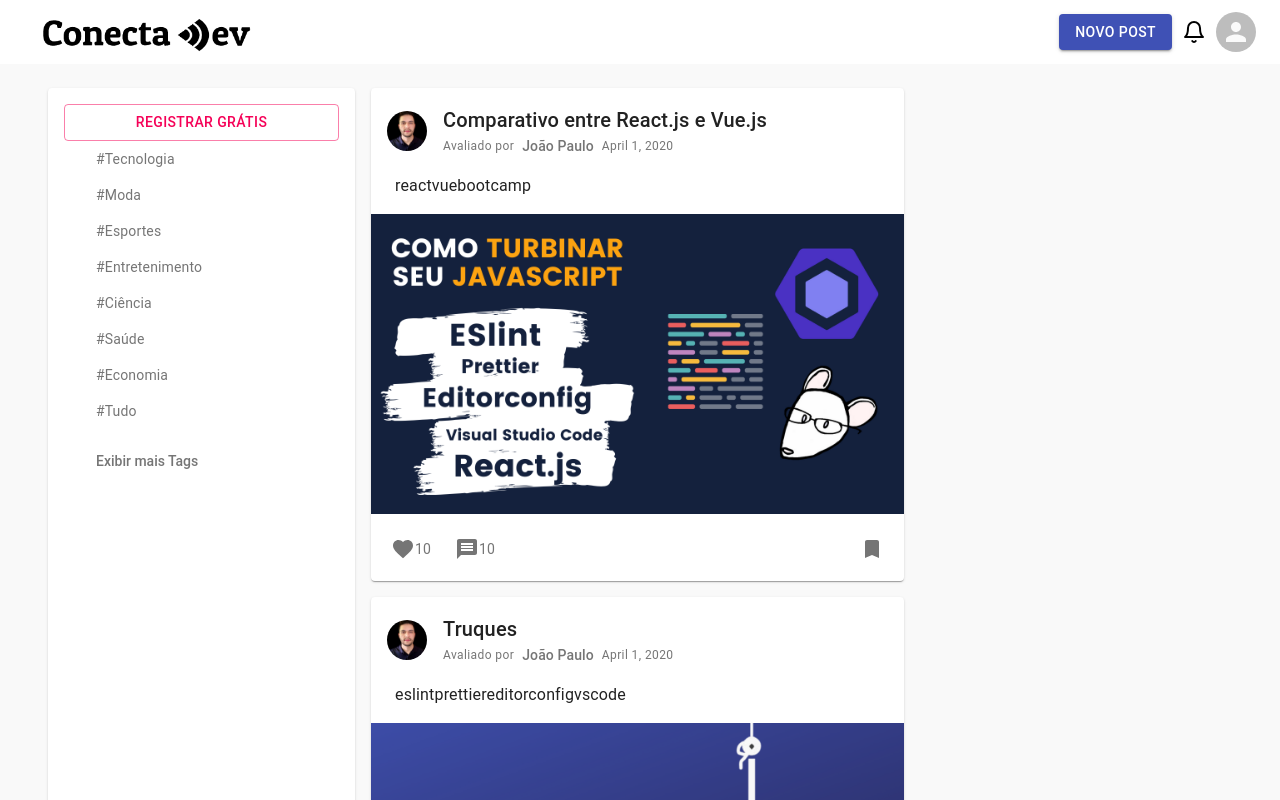
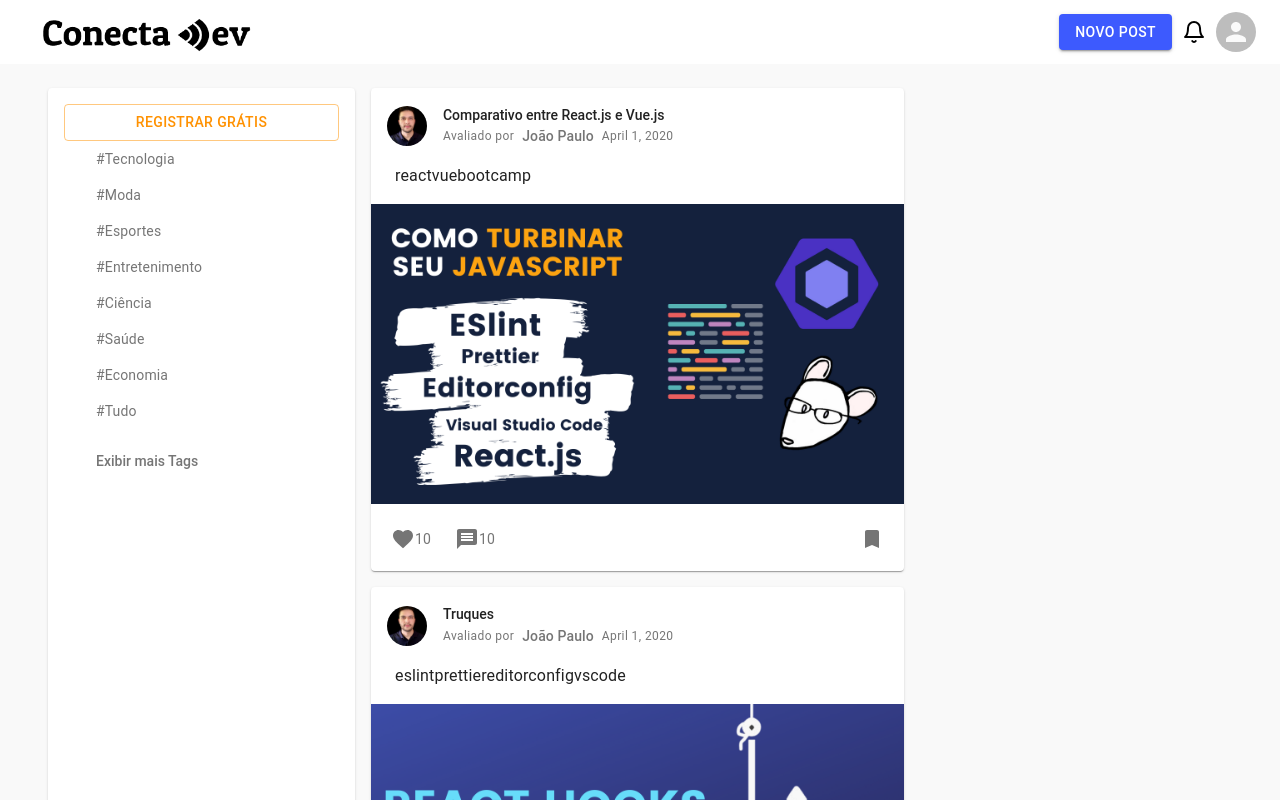
Before and after one commit to dinaerteneto/react-conecta-dev, a React (Create React App) app: page / in a window 1280 px wide. Shown: the top 800 px of the page. Built offline with nearby package versions, Linux system fonts and the light colour scheme.

Commit message:
theme change using provider

```diff
--- a/src/App.js
+++ b/src/App.js
@@ -1,9 +1,13 @@
 import React from "react";
 import Home from "./pages/Home";
+import { ThemeProvider } from '@material-ui/core/styles';
+import theme from "./theme";
 
 function App() {
   return (
-    <Home />
+    <ThemeProvider theme={theme}>
+      <Home />
+    </ThemeProvider>
   );
 }
 
--- /dev/null
+++ b/src/theme/index.js
@@ -0,0 +1,11 @@
+import { createMuiTheme } from "@material-ui/core"
+import palette from "./palette"
+import typography from "./typography"
+
+
+const theme = createMuiTheme({
+    palette,
+    typography
+})
+
+export default theme
--- /dev/null
+++ b/src/theme/palette.js
@@ -0,0 +1,15 @@
+import { colors } from "@material-ui/core"
+
+// eslint-disable-next-line import/no-anonymous-default-export
+export default {
+    primary: {
+        dark: colors.indigo['A700'],
+        main: colors.indigo['A400'],
+        light: colors.indigo['A200']
+    },
+    secondary: {
+        dark: colors.orange['A700'],
+        main: colors.orange['A400'],
+        light: colors.orange['A200']
+    }
+}
--- /dev/null
+++ b/src/theme/typography.js
@@ -0,0 +1,8 @@
+// eslint-disable-next-line import/no-anonymous-default-export
+export default {
+    h6: {
+        fontSize: 14,
+        fontWeight: 500,
+        letterSpacing: '-0.05px',
+    }
+}
```
